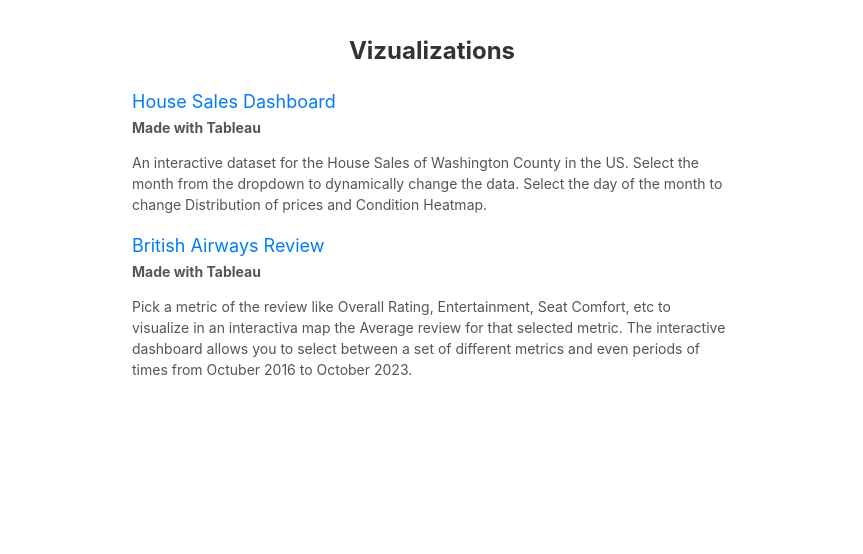
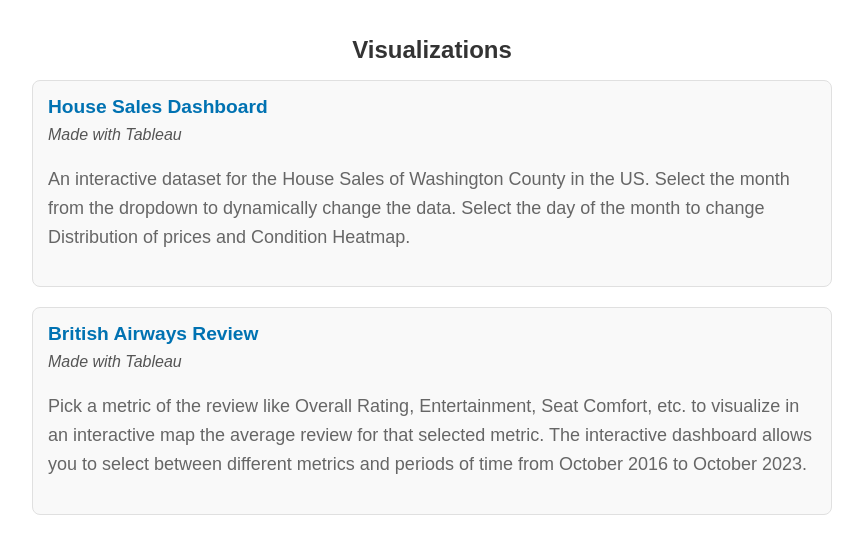
Before and after one commit to tonhwk/my-data-portfolio, a React (Create React App) app: page /visualizations in a window 1280 px wide. Shown: the top 554 px of the page, without its empty margins (208-1071 px from the left). Built offline with nearby package versions, Linux system fonts and the light colour scheme; the HTML template or start-up script is replaced by a standard one.

Commit message:
improving ui of visualizations page

```diff
--- a/src/pages/Visualizations/Visualizations.jsx
+++ b/src/pages/Visualizations/Visualizations.jsx
@@ -4,30 +4,36 @@
 function Visualizations() {
   return (
     <div className="tableau-visualizations-container">
-      <h1>Vizualizations</h1>
+      <h1>Visualizations</h1>
       <ul className="visualization-list">
         <li>
-          <a href="https://public.tableau.com/app/profile/antonio4234/viz/HouseSalesDashboard_17156295410160/HouseSalesDashboard" target="_blank" rel="noopener noreferrer">
+          <a
+            href="https://public.tableau.com/app/profile/antonio4234/viz/HouseSalesDashboard_17156295410160/HouseSalesDashboard"
+            target="_blank"
+            rel="noopener noreferrer"
+            className="visualization-link"
+          >
             House Sales Dashboard
           </a>
           <p className="made-with">Made with Tableau</p>
-          <p>An interactive dataset for the House Sales of Washington County in the US.
-            Select the month from the dropdown to dynamically change the data. Select the day of
-            the month to change Distribution of prices and Condition Heatmap.
+          <p className="description">
+            An interactive dataset for the House Sales of Washington County in the US. Select the month from the dropdown to dynamically change the data. Select the day of the month to change Distribution of prices and Condition Heatmap.
           </p>
         </li>
         <li>
-          <a href="https://public.tableau.com/app/profile/antonio4234/viz/BritishAirwaysReview_17163023936000/BritishAirwaysReview" target="_blank" rel="noopener noreferrer">
+          <a
+            href="https://public.tableau.com/app/profile/antonio4234/viz/BritishAirwaysReview_17163023936000/BritishAirwaysReview"
+            target="_blank"
+            rel="noopener noreferrer"
+            className="visualization-link"
+          >
             British Airways Review
           </a>
           <p className="made-with">Made with Tableau</p>
-          <p>
-            Pick a metric of the review like Overall Rating, Entertainment, Seat Comfort, etc to visualize in an interactiva
-            map the Average review for that selected metric. The interactive dashboard allows you to select between a set of different
-            metrics and even periods of times from Octuber 2016 to October 2023.
+          <p className="description">
+            Pick a metric of the review like Overall Rating, Entertainment, Seat Comfort, etc. to visualize in an interactive map the average review for that selected metric. The interactive dashboard allows you to select between different metrics and periods of time from October 2016 to October 2023.
           </p>
         </li>
-
         {/* Add more dashboards as needed */}
       </ul>
     </div>
--- a/src/pages/Visualizations/Visualizations.styles.css
+++ b/src/pages/Visualizations/Visualizations.styles.css
@@ -1,34 +1,52 @@
 .tableau-visualizations-container {
-  margin-top: 20px;
-  display: flex;
-  flex-direction: column;
-  align-items: center; /* Align items horizontally at the center */
+  max-width: 800px;
+  margin: 0 auto;
+  padding: 20px;
+  font-family: Arial, sans-serif;
+}
+
+h1 {
+  text-align: center;
+  color: #0072B2;
+  margin-bottom: 20px;
 }
 
 .visualization-list {
   list-style-type: none;
   padding: 0;
-  max-width: 600px; /* Adjust the maximum width as needed */
-
 }
 
 .visualization-list li {
+  background: #f9f9f9;
+  border: 1px solid #e0e0e0;
+  border-radius: 8px;
   margin-bottom: 20px;
+  padding: 15px;
+  transition: box-shadow 0.3s ease-in-out;
 }
 
-.visualization-list li a {
-  font-size: 18px;
-  color: #007bff; /* Blue color */
-  text-decoration: none;
+.visualization-list li:hover {
+  box-shadow: 0 4px 8px rgba(0, 0, 0, 0.1);
 }
 
-.visualization-list li p {
-  margin-top: 5px;
-  font-size: 14px;
-  color: #555; /* Dark gray color */
+.visualization-link {
+  text-decoration: none;
+  color: #0072B2;
+  font-weight: bold;
+  font-size: 1.2em;
+}
+
+.visualization-link:hover {
+  text-decoration: underline;
 }
 
 .made-with {
-  color: #555; /* Dark gray color */
-  font-weight: bold;
+  font-style: italic;
+  color: #555;
+  margin: 5px 0;
 }
+
+.description {
+  color: #333;
+  line-height: 1.6;
+}
```
